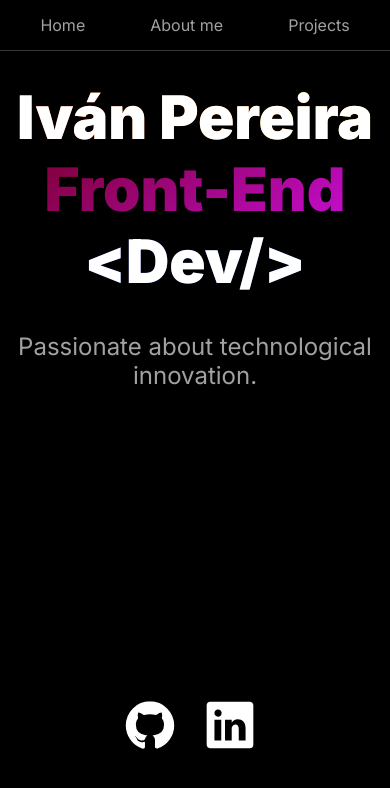
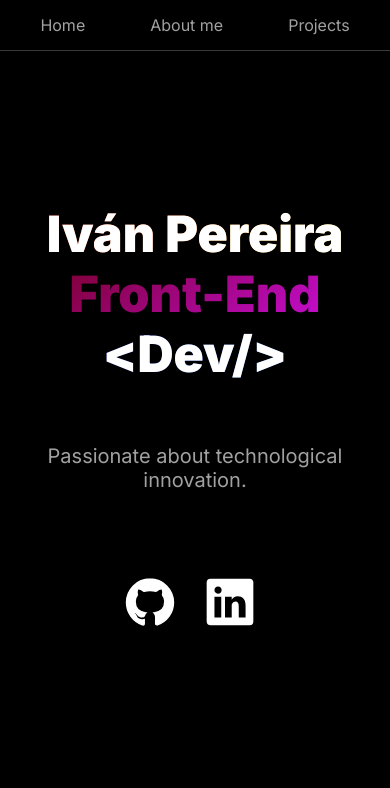
Before and after one commit to ivanexDev/portafolio, a React (Vite) app: page / in a window 390 px wide. Shown: the top 788 px of the page. Built offline with nearby package versions, Linux system fonts and the light colour scheme.

Commit message:
fixing mobile height

```diff
--- a/src/App.css
+++ b/src/App.css
@@ -27,6 +27,18 @@ p {
 
 	p {
 		text-align: center;
+	}
+}
+
+@media (width <= 400px) {
+	h1 {
+		font-size: 50px;
+	}
+
+	p {
+		text-align: center;
+		margin: 60px 0 75px 0;
+		font-size: 20px;
 	}
 }
 
```
